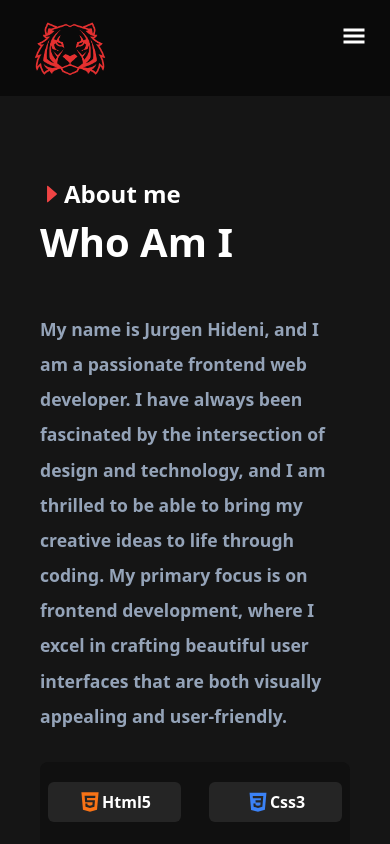
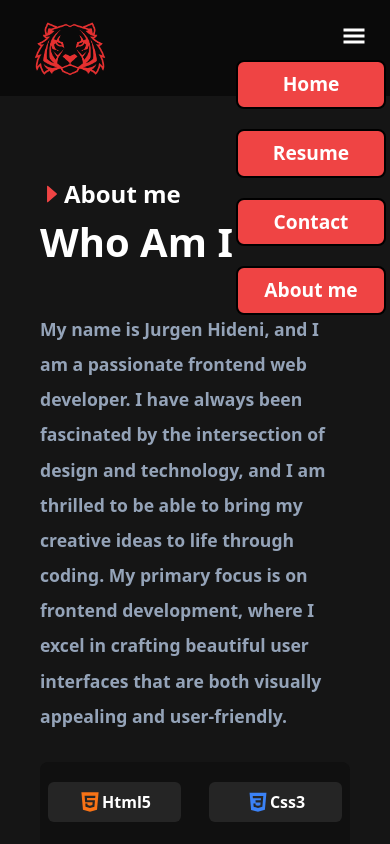
Before and after one commit to jurgenhideni/portfolio, a Next.js app: page /about in a window 390 px wide. Shown: the top 844 px of the page. Built offline with nearby package versions, Linux system fonts and the light colour scheme.

Commit message:
testing hamburger menu

```diff
--- a/src/components/Header.jsx
+++ b/src/components/Header.jsx
@@ -6,7 +6,7 @@ import { useState } from "react";
 import { GiHamburgerMenu } from "react-icons/gi";
 
 const Header = () => {
-  const [isOpen, setIsOpen] = useState(false);
+  const [isOpen, setIsOpen] = useState(true);
 
   const toggleMenu = () => {
     setIsOpen(!isOpen);
@@ -31,14 +31,23 @@ const Header = () => {
       </div>
       {isOpen && (
         <div
-          className="max-sm:bg-white text-red-500 max-sm:border-2 text-center
-       border-red-500 max-sm:px-5 max-sm:py-1 md:hidden max-sm:w-[150px] max-sm:absolute
-       right-0 top-12 font-bold uppercase max-sm:grid max-sm:grid-cols-1 max-sm:gap-5"
+          className=" transition-all duration-500 ease-in-out text-[1.2rem] text-center
+       border-red-500 md:hidden max-sm:w-[150px] max-sm:absolute text-white
+       right-0 top-12 font-bold max-sm:grid max-sm:grid-cols-1 gap-5 max-sm:my-3 mx-1
+       "
         >
-          <Link href="/">Home</Link>
-          <Link href="/resume">Resume</Link>
-          <Link href="about">About Me</Link>
-          <Link href="/contact">Contact</Link>
+          <button className="bg-red-500 border-2 border-black py-2 rounded-lg ">
+            Home
+          </button>
+          <button className="bg-red-500 border-2 border-black py-2 rounded-lg">
+            Resume
+          </button>
+          <button className="bg-red-500 border-2 border-black py-2 rounded-lg">
+            Contact
+          </button>
+          <button className="bg-red-500 border-2 border-black py-2 rounded-lg">
+            About me
+          </button>
         </div>
       )}
       <div className="flex justify-between m-5 uppercase items-center max-sm:hidden">
```
